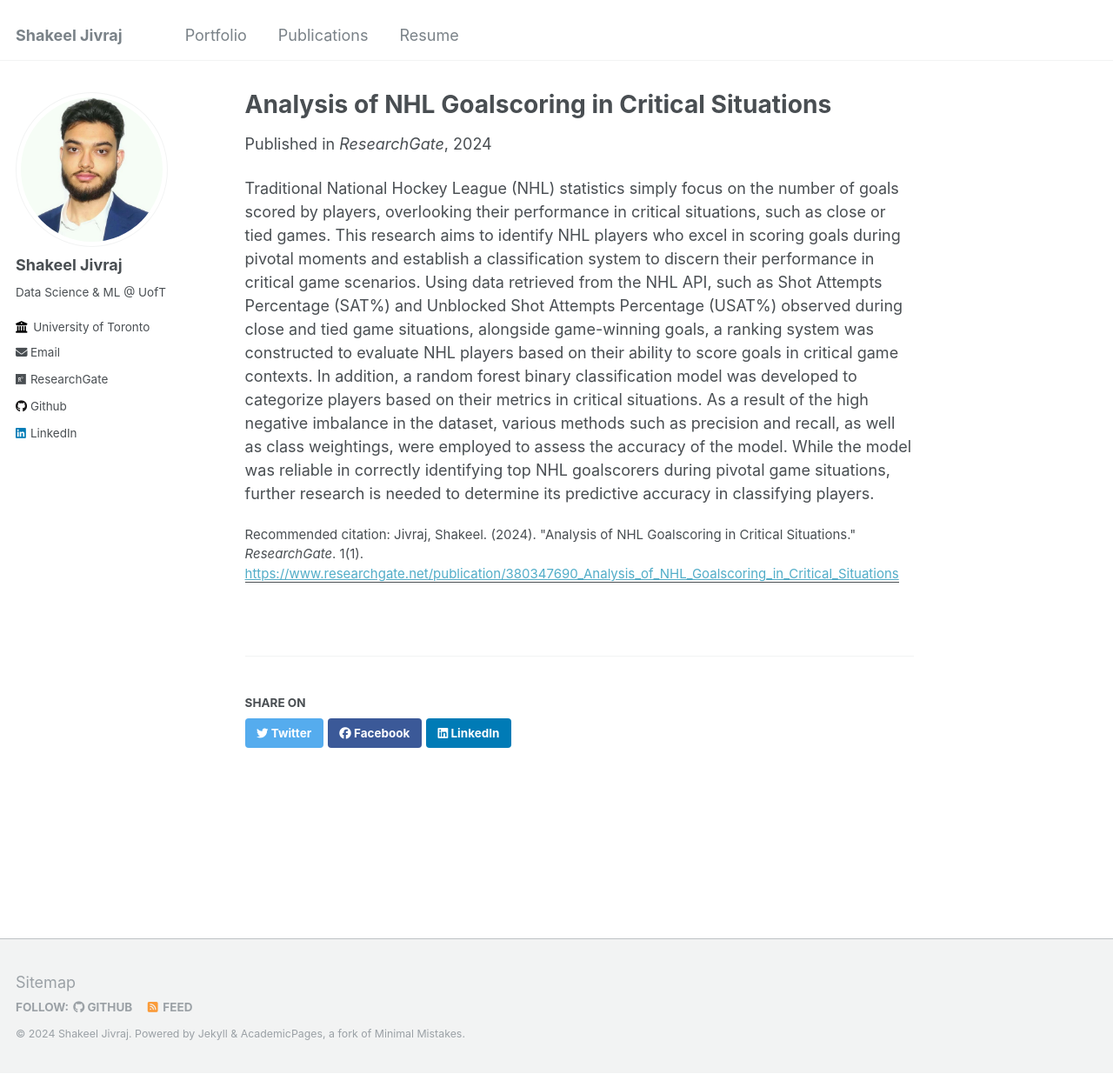
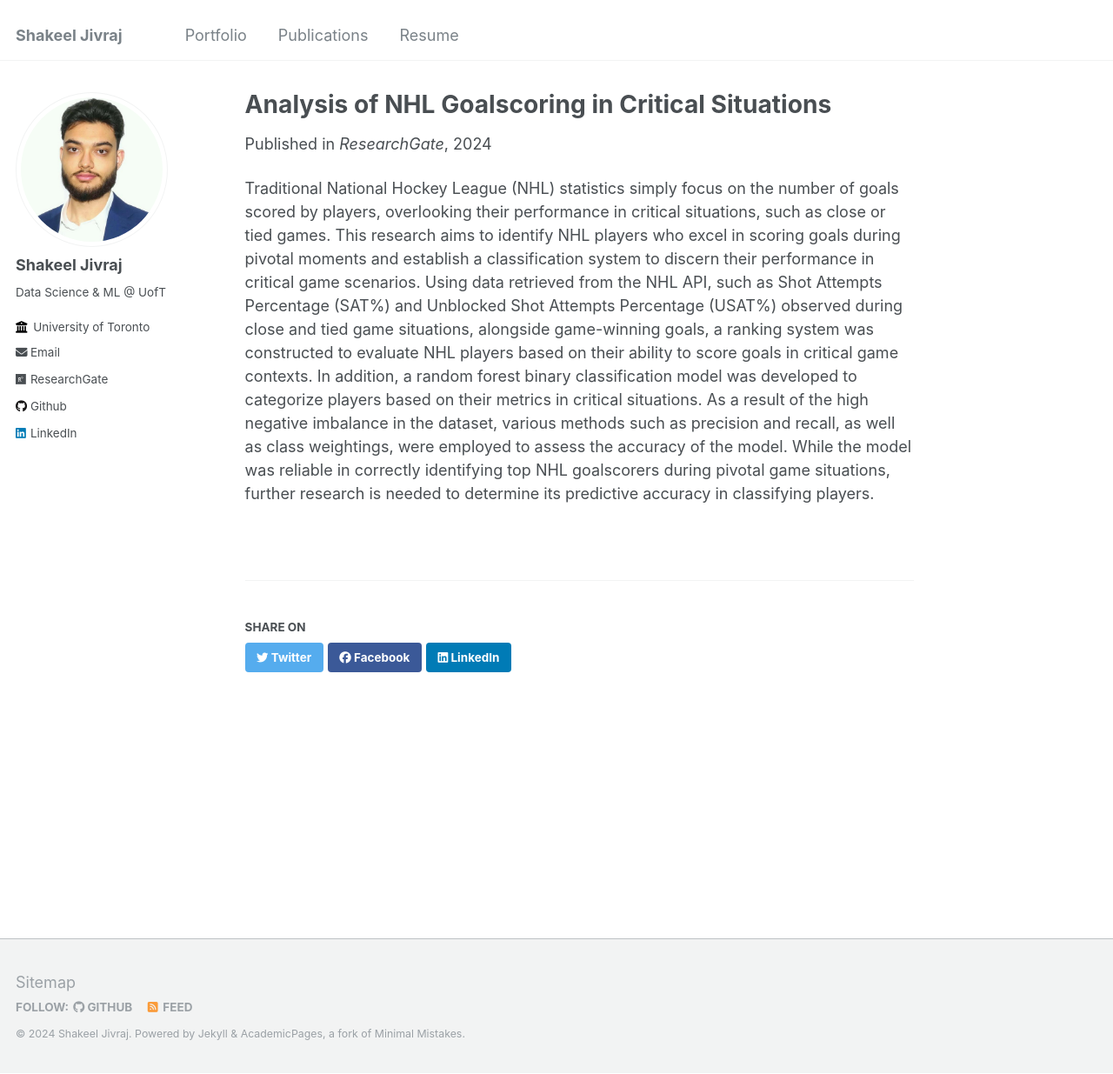
Before and after one commit to Shak789/Shak789.github.io, a Jekyll site: the page built from _publications/2009-10-01-paper-title-number-1.md, in a window 1280 px wide and 1235 px high. Shown: the whole window at 87% size. Built offline with Jekyll 4.4.1, drawn with Linux system fonts in a browser that asks for light colours.

Commit message:
Update 2009-10-01-paper-title-number-1.md

```diff
--- a/_publications/2009-10-01-paper-title-number-1.md
+++ b/_publications/2009-10-01-paper-title-number-1.md
@@ -6,7 +6,6 @@ excerpt: 'This research aims to identify NHL players who excel in scoring goals
 date: May 2024
 venue: 'ResearchGate'
 paperurl: 'https://www.researchgate.net/publication/380347690_Analysis_of_NHL_Goalscoring_in_Critical_Situations'
-citation: 'Jivraj, Shakeel. (2024). &quot;Analysis of NHL Goalscoring in Critical Situations.&quot; <i>ResearchGate</i>. 1(1).'
 ---
 
 Traditional National Hockey League (NHL) statistics simply focus on the number of goals scored by players, overlooking their performance in critical situations, such as close or tied games. This research aims to identify NHL players who excel in scoring goals during pivotal moments and establish a classification system to discern their performance in critical game scenarios. Using data retrieved from the NHL API, such as Shot Attempts Percentage (SAT%) and Unblocked Shot Attempts Percentage (USAT%) observed during close and tied game situations, alongside game-winning goals, a ranking system was constructed to evaluate NHL players based on their ability to score goals in critical game contexts. In addition, a random forest binary classification model was developed to categorize players based on their metrics in critical situations. As a result of the high negative imbalance in the dataset, various methods such as precision and recall, as well as class weightings, were employed to assess the accuracy of the model. While the model was reliable in correctly identifying top NHL goalscorers during pivotal game situations, further research is needed to determine its predictive accuracy in classifying players.
```
